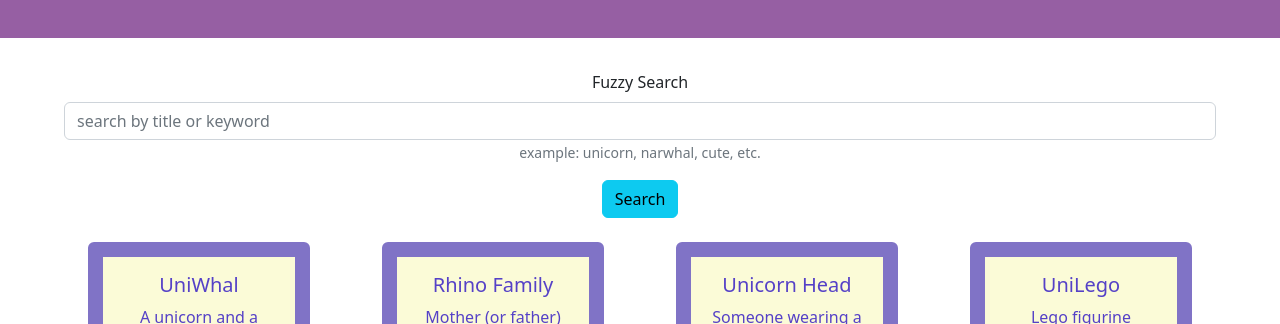
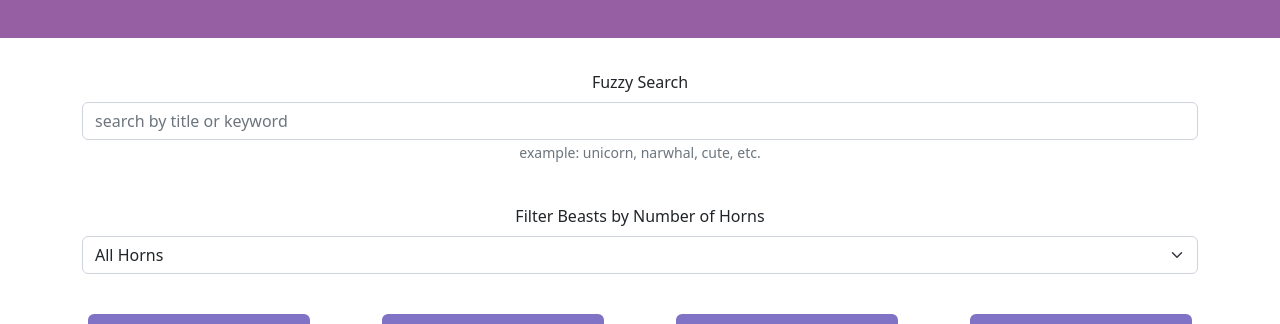
Before and after one commit to ezgi-c/horned-beast-app, a React (Create React App) app: page / in a window 1280 px wide. Shown: the part 162-486 px from the top of the page. Built offline with nearby package versions, Linux system fonts and the light colour scheme.

Commit message:
added horned search component

```diff
--- a/src/FuzzySearch.js
+++ b/src/FuzzySearch.js
@@ -1,35 +1,30 @@
 import React from "react";
-import Button from 'react-bootstrap/Button';
+import Button from "react-bootstrap/Button";
 import Form from "react-bootstrap/Form";
-
+import { Container } from "react-bootstrap";
 
 class FuzzySearch extends React.Component {
 
-    // handleSubmit = (event) => {
-    //   const form = event.currentTarget;
-    //   if (form.checkValidity() === false) {
-    //     event.preventDefault();
-    //     event.stopPropagation();
-    //   }
-    // }
 
-    render (){
+  render() {
     return (
+      <Container>
         <Form>
           <Form.Group className="mb-3" controlId="formFuzzySearch">
             <Form.Label>Fuzzy Search</Form.Label>
-          <Form.Control type="text" placeholder="search by title or keyword" />
+            <Form.Control
+              type="text"
+              placeholder="search by title or keyword"
+              onChange={this.props.handleInput}
+            />
             <Form.Text className="text-muted">
               example: unicorn, narwhal, cute, etc.
             </Form.Text>
           </Form.Group>
-
-        <Button variant="info" type="submit" onClick={this.handleSubmit}>
-          Search
-        </Button>
         </Form>
+      </Container>
     );
   }
 }
 
-  export default FuzzySearch
+export default FuzzySearch;
--- /dev/null
+++ b/src/HornSearch.js
@@ -0,0 +1,29 @@
+import React from "react";
+import Form from "react-bootstrap/Form";
+import { Container } from "react-bootstrap";
+
+
+
+class HornSearch extends React.Component {
+
+  render() {
+    return (
+      <Container>
+        <Form>
+          <Form.Group className="mb-3" controlId="formHornSearch">
+            <Form.Label>Filter Beasts by Number of Horns</Form.Label>
+            <Form.Select onChange={this.props.handleHornSelection}>
+              <option value="">All Horns</option>
+              <option value="1">1</option>
+              <option value="2">2</option>
+              <option value="3">3</option>
+              <option value="100">100</option>
+            </Form.Select>
+          </Form.Group>
+        </Form>
+      </Container>
+    );
+  }
+}
+
+export default HornSearch;
--- a/src/Main.js
+++ b/src/Main.js
@@ -2,20 +2,64 @@ import React from "react";
 import HornedBeast from "./HornedBeast";
 import Row from "react-bootstrap/Row";
 import FuzzySearch from "./FuzzySearch";
+import HornSearch from "./HornSearch";
 
 class Main extends React.Component {
   constructor(props) {
     super(props);
     this.state = {
-    handleShowModal: this.props.handleShowModal,
+      handleShowModal: this.props.handleShowModal,
+      data: this.props.data,
+      // horns: '',
+      input: "",
     };
   }
+
+  handleInput = (e) => {
+    e.preventDefault();
+    // const input = e.target.value;
+    if (e.target.value.length > 0) {
+      this.setState({ input: e.target.value });
+      this.setState({
+        data: this.state.data.filter(
+          (beast) =>
+            beast.title.includes(this.state.input) ||
+            beast.keyword.includes(this.state.input) ||
+            beast.description.includes(this.state.input) ||
+            beast.title.includes(this.state.input)
+        ),
+      });
+    } else {
+      this.setState({ input: "" });
+      this.setState({ data: this.props.data });
+    }
+  };
+
+  handleHornSelection = (e) => {
+    // e.preventDefault();
+    const selection = Number(e.target.value);
+    if (
+      selection === 1 ||
+      selection === 2 ||
+      selection === 3 ||
+      selection === 100
+    ) {
+      this.setState({
+        data: this.state.data.filter((beast) => beast.horns === selection),
+      });
+    } else {
+      this.setState({ data: this.props.data });
+    }
+  };
+
   render() {
     return (
       <div className="Main">
-        <FuzzySearch/>
-        <Row xs={1} sm={2} md={3} lg={4} >
-          {this.props.data.map((beast) => (
+        <FuzzySearch handleInput={this.handleInput} />
+        <br />
+        <HornSearch handleHornSelection={this.handleHornSelection} />
+        <Row xs={1} sm={2} md={3} lg={4}>
+          {this.state.data.map((beast) => (
             <HornedBeast
               key={beast._id}
               title={beast.title}
```
Lines whose indentation alone changed are shown as unchanged.
